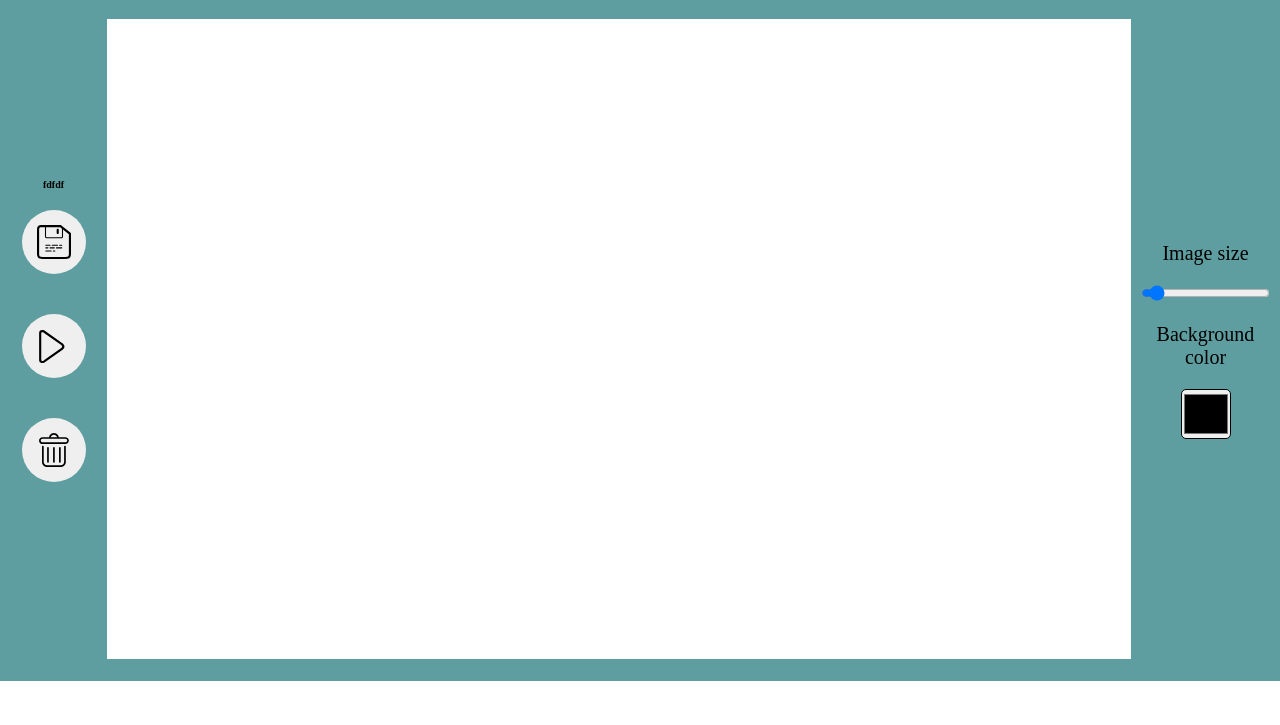
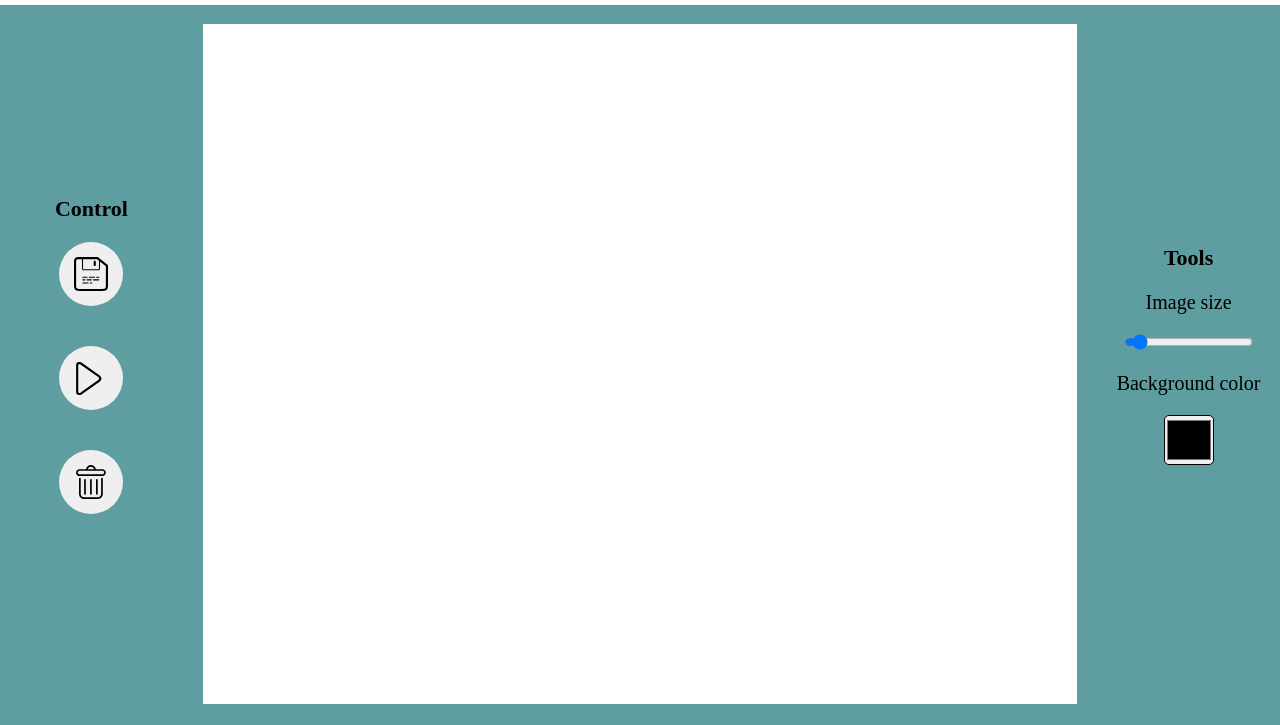
Before and after one commit to Pishuhott/fun-with-html5-canvas, a plain HTML site: page index.html in a window 1280 px wide. Shown: the part 75-800 px from the top of the page. Drawn offline with Linux system fonts and the light colour scheme; a web font is replaced by a local one.

Commit message:
New features added, bugs fixed

```diff
--- a/css/style.css
+++ b/css/style.css
@@ -3,22 +3,22 @@
     margin: 0;
     padding: 0;
     font-size: 10px;
+    font-family: 'New Tegomin', serif;
 }
-
-/* :root {
-  --base:#0000;
-  --spasing: 50;
-} */
 
 h1 {
     margin: 20px 0;
     text-align: center;
-  font-size: 3em;
+    font-size: 3.5em;
+}
+
+h2 {
+    font-size: 2.2em;
 }
 
 .wrapeer {
-  width: 100vw;
-  height: 100%;
+    width: 100%;
+    height: 90vh;
     background-color: cadetblue;
     margin: auto;
     display: grid;
@@ -35,7 +35,6 @@ h1 {
     flex-direction: column;
     justify-content: space-evenly;
     align-items: center;
-
 }
 
 .contols-buttons button {
@@ -58,7 +57,6 @@ h1 {
     background-color: tomato;
 }
 
-
 .contols-buttons img {
     height: 100%;
 }
@@ -67,15 +65,18 @@ h1 {
     margin: 20px 10px;
 }
 
-.canvas {
-  margin: auto;
+.wrapeer__canvas {
+    /* max-width: 80vw; */
+    /* max-height: 80vh; */
+    text-align: center;
 }
 
 #canvas {
-  width: 80vw;
-  height: 80vh;
-  margin: 20px 0;
     background-color: white;
+}
+
+.panel {
+    text-align: center;
 }
 
 .tools-panel div {
--- a/index.html
+++ b/index.html
@@ -2,42 +2,49 @@
 <html lang="en">
 
 <head>
-  <meta charset="UTF-8">
-  <meta http-equiv="X-UA-Compatible" content="IE=edge">
-  <meta name="viewport" content="width=device-width, initial-scale=1.0">
-  <link rel="stylesheet" href="./css/style.css">
+    <meta charset="UTF-8" />
+    <meta http-equiv="X-UA-Compatible" content="IE=edge" />
+    <meta name="viewport" content="width=device-width, initial-scale=1.0" />
+    <link href="https://fonts.googleapis.com/css2?family=New+Tegomin&display=swap" rel="stylesheet">
+    <link rel="stylesheet" href="./css/style.css" />
     <script src="./js/main.js"></script>
     <title>Mini Paint</title>
 </head>
 <h1>Welcome to Mini Paint</h1>
+
 <body>
     <main>
         <div class="wrapeer">
             <div class="panel controls-panel">
-        <h2>fdfdf</h2>
+                <h2>Control</h2>
                 <div class="contols-buttons">
-          <button class="save"><img src="./img/save.svg" alt=""></button>
-          <button class="replay"><img src="./img/play.svg" alt=""></button>
-          <button class="clear"><img src="./img/clear.svg" alt=""></button>
+                    <button class="save">
+                        <img src="./img/save.svg" alt="" />
+                    </button>
+                    <button class="replay">
+                        <img src="./img/play.svg" alt="" />
+                    </button>
+                    <button class="clear">
+                        <img src="./img/clear.svg" alt="" />
+                    </button>
                 </div>
             </div>
 
-      <div class="canvas">
+            <div class="wrapeer__canvas">
                 <canvas id="canvas"></canvas>
             </div>
 
             <div class="panel tools-panel">
+                <h2>Tools</h2>
                 <div>
                     <label for="spasing">Image size</label>
-            <input id="spasing" type="range" name="spasing"
-            min="3" max="30" value="5">
+                    <input id="spasing" type="range" name="spasing" min="3" max="30" value="5" />
                 </div>
 
                 <div class="color">
                     <label for="base">Background color</label>
-          <input id="base" type="color" name="base" value="#0000">
+                    <input id="base" type="color" name="base" value="#0000" />
                 </div>
-
             </div>
         </div>
     </main>
--- a/js/main.js
+++ b/js/main.js
@@ -1,11 +1,12 @@
 document.addEventListener("DOMContentLoaded", function () {
     let doc = document;
-  let imgSize = document.querySelector('#spasing');
-  let imgColor = document.querySelector('#base');
+    let imgSize = doc.querySelector('#spasing');
+    let imgColor = doc.querySelector('#base');
 
-  let buttons = doc.querySelectorAll('.contols-buttons button');
+    let buttons = doc.querySelectorAll(".contols-buttons button");
 
     let canvas = doc.getElementById('canvas');
+    let canvasPos;
     let ctx = canvas.getContext('2d');
     let isMouseDown = false;
     let coords = [];
@@ -13,16 +14,30 @@ document.addEventListener("DOMContentLoaded", function () {
     let size = '5';
     let color = '#000';
 
-  canvas.width = window.innerWidth;
-  canvas.height = window.innerHeight;
+    //Refresh on window resize
+    function upWidthWindow() {
+        let wrapeer = doc.querySelector('.wrapeer');
+        let canvasDiv = doc.querySelector('.wrapeer__canvas');
+        let width = canvasDiv.offsetWidth;
+        let height = wrapeer.offsetHeight;
+        canvas.width = width - '40';
+        canvas.height = height - '40';
+
+        canvasPos = canvas.getBoundingClientRect();
+    }
+
+    window.addEventListener('resize', upWidthWindow);
+
+    upWidthWindow();
+
+    //Drawing function
     ctx.strokeStyle = color;
 
-
-  canvas.addEventListener('mousedown', function(){
+    canvas.addEventListener('mousedown', function () {
         isMouseDown = true;
     });
 
-  canvas.addEventListener('mouseup', function(){
+    canvas.addEventListener('mouseup', function () {
         isMouseDown = false;
         ctx.beginPath();
         coords.push('mouseup');
@@ -30,43 +45,48 @@ document.addEventListener("DOMContentLoaded", function () {
 
     ctx.lineWidth = size * 2;
 
-  canvas.addEventListener('mousemove', function(e) {
+    canvas.addEventListener('mousemove', function (e) {
         if (isMouseDown) {
-      coords.push([e.clientX, e.clientY]);
+            let canvasPosTop = e.clientX - canvasPos.left;
+            let canvasPosLeft = e.clientY - canvasPos.top;
 
-      ctx.lineTo(e.clientX, e.clientY);
+            coords.push([canvasPosTop, canvasPosLeft]);
+
+            ctx.lineTo(canvasPosTop, canvasPosLeft);
             ctx.stroke();
             ctx.strokeStyle = color;
             ctx.lineWidth = size * 2;
 
-
-
             ctx.beginPath();
-      ctx.arc(e.clientX, e.clientY, size, 0, Math.PI * 2);
+            ctx.arc(canvasPosTop, canvasPosLeft, size, 0, Math.PI * 2);
             ctx.fill();
             ctx.fillStyle = color;
 
-
             ctx.beginPath();
-      ctx.moveTo(e.clientX, e.clientY);
+            ctx.moveTo(canvasPosTop, canvasPosLeft);
         }
     });
 
+    //Save, clear and play functions
     function save() {
         localStorage.setItem('coords', JSON.stringify(coords));
+        localStorage.setItem('ctx.strokeStyle', JSON.stringify(ctx.strokeStyle));
+        localStorage.setItem('ctx.lineWidth', JSON.stringify(ctx.lineWidth));
+
+
     }
 
     function replay() {
-    let timer = setInterval(function() {
-      if(!coords.length) {
+        let timer = setInterval(function () {
+            if (!coords.length) {
                 clearInterval(timer);
                 ctx.beginPath();
                 return;
             }
-      let crd = coords.shift ();
+            let crd = coords.shift();
             let e = {
                 clientX: crd['0'],
-        clientY: crd['1']
+                clientY: crd['1'],
             };
 
             ctx.lineTo(e.clientX, e.clientY);
@@ -78,8 +98,7 @@ document.addEventListener("DOMContentLoaded", function () {
 
             ctx.beginPath();
             ctx.moveTo(e.clientX, e.clientY);
-
-    }, 10)
+        }, 20);
     }
 
     function clear() {
@@ -91,49 +110,32 @@ document.addEventListener("DOMContentLoaded", function () {
 
     for (let i = 0; i < buttons.length; i++) {
         let button = buttons[i];
-    button.addEventListener('click', function() {
-
-      if(button.className == 'save') {
+        button.addEventListener('click', function () {
+            if (button.className == 'save') {
                 save();
             }
 
-      if(button.className == 'replay') {
+            if (button.className == 'replay') {
                 coords = JSON.parse(localStorage.getItem('coords'));
                 clear();
                 replay();
             }
 
-      if(button.className == 'clear') {
+            if (button.className == 'clear') {
                 clear();
             }
         });
-};
+    }
 
-
-
-
-
-
-
+    //Pen size and color
     function handleUpdate() {
         size = this.value;
-    console.log(ctx.lineWidth)
-
     }
 
-  function colorChange() {
+    function colorUpdate() {
         color = this.value;
-    console.log(color);
-
     }
 
-
-  console.log(size);
-
     imgSize.addEventListener('change', handleUpdate);
-  imgColor.addEventListener('change', colorChange);
-
-
-
-
+    imgColor.addEventListener('change', colorUpdate);
 });
```
Lines whose indentation alone changed are shown as unchanged.
